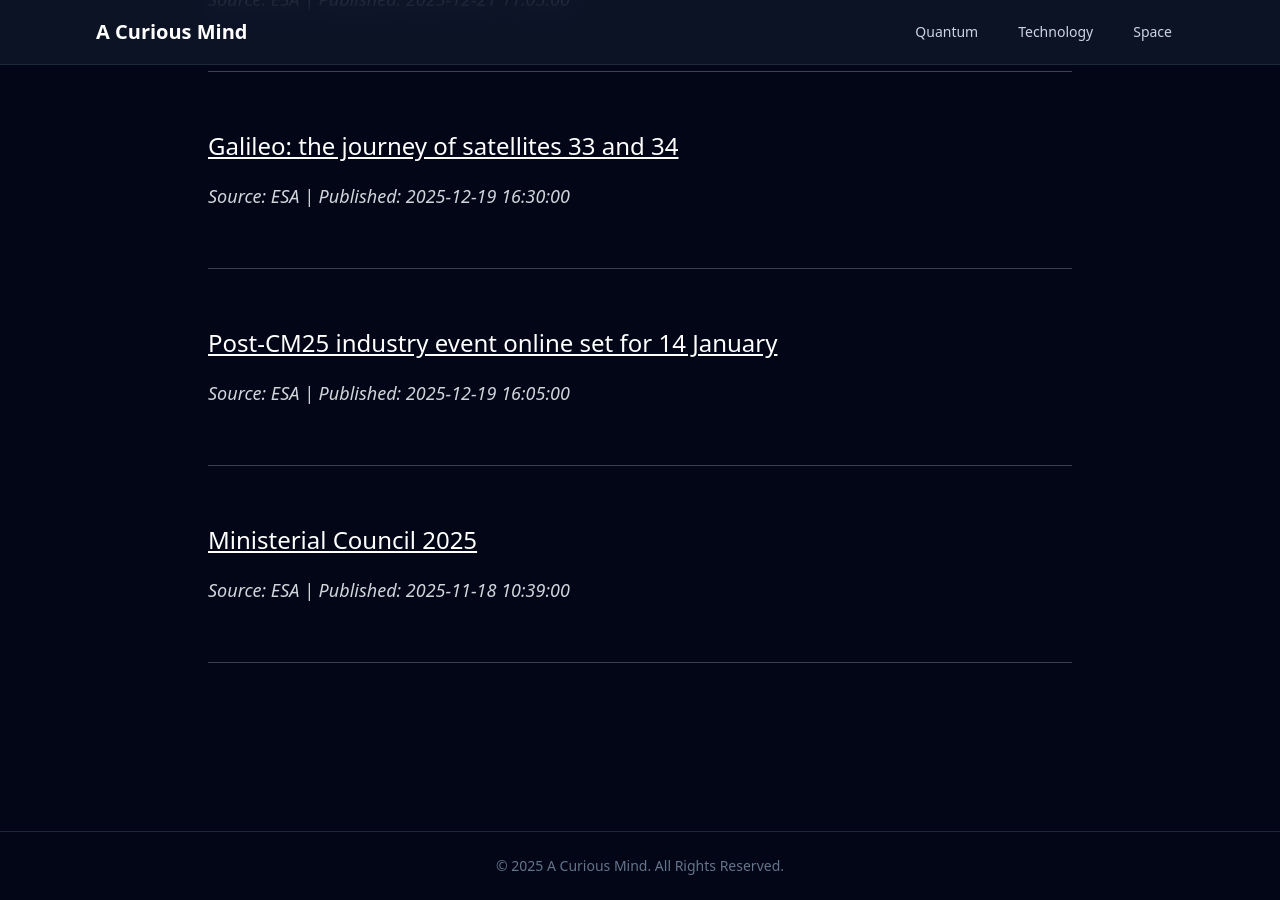
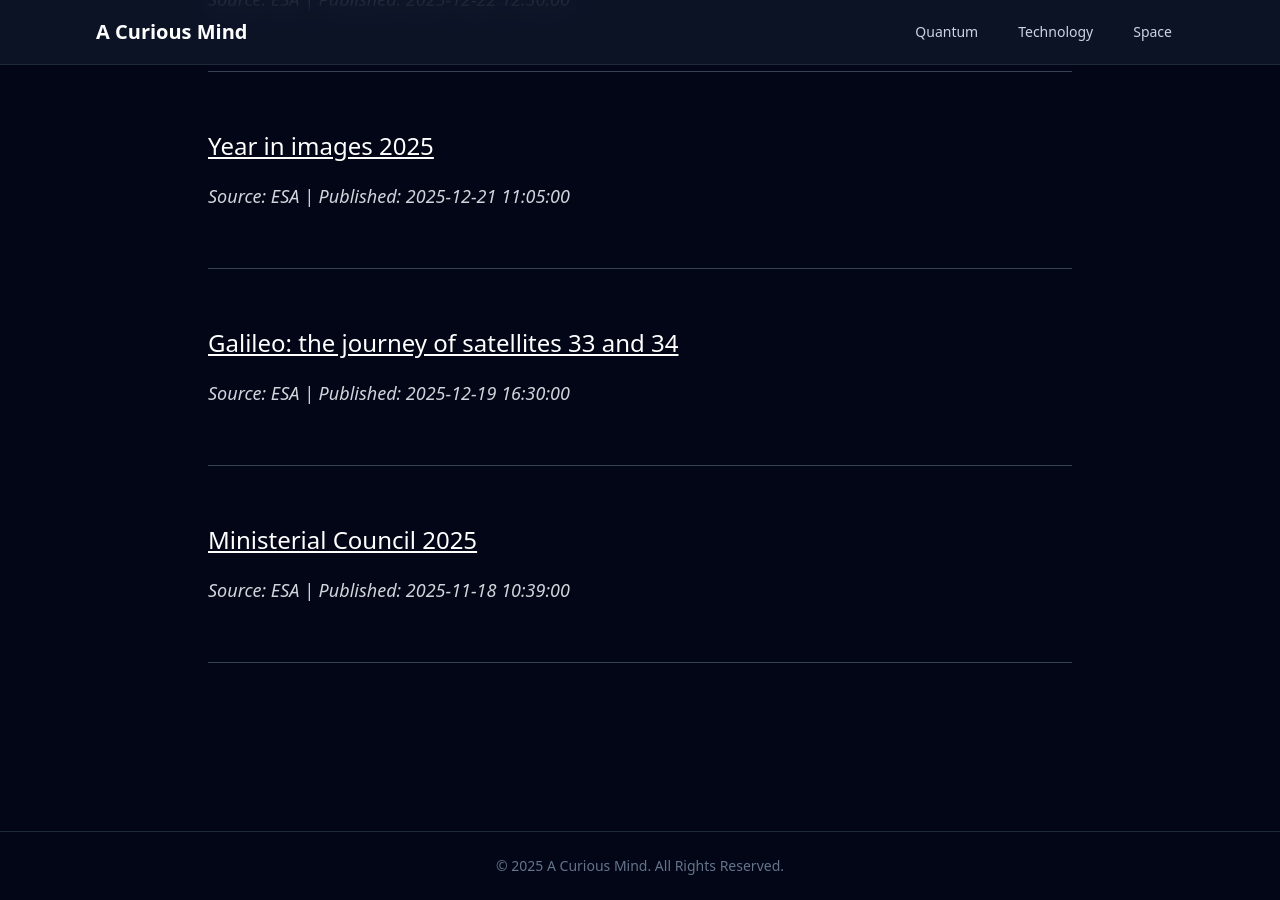
Before and after one commit to onehl7/onehl7.github.io, a Jekyll site: the page built from _posts/2025-11-22-space-updates.md, in a window 1280 px wide and 900 px high, scrolled down 1609 px. Built offline with Jekyll 4.4.1, drawn with Linux system fonts in a browser that asks for light colours; nearby versions of some CDN libraries; some of the changed text lies outside the part shown.

Commit message:
Update space news data

```diff
--- a/_data/space_news.json
+++ b/_data/space_news.json
@@ -1,4 +1,10 @@
 [
+  {
+    "source": "ESA",
+    "title": "Fly through Webb\u2019s cosmic vistas",
+    "link": "https://www.esa.int/ESA_Multimedia/Videos/2025/12/Fly_through_Webb_s_cosmic_vistas",
+    "published": "2025-12-25 15:00:00"
+  },
   {
     "source": "NASA",
     "title": "Santa Visits Artemis II Rocket",
@@ -49,12 +55,6 @@
   },
   {
     "source": "ESA",
-    "title": "Post-CM25 industry event online set for 14 January",
-    "link": "https://www.esa.int/About_Us/Business_with_ESA/Post-CM25_industry_event_online_set_for_14_January",
-    "published": "2025-12-19 16:05:00"
-  },
-  {
-    "source": "ESA",
     "title": "Ministerial Council 2025",
     "link": "https://www.esa.int/About_Us/Ministerial_Council_2025",
     "published": "2025-11-18 10:39:00"
```
